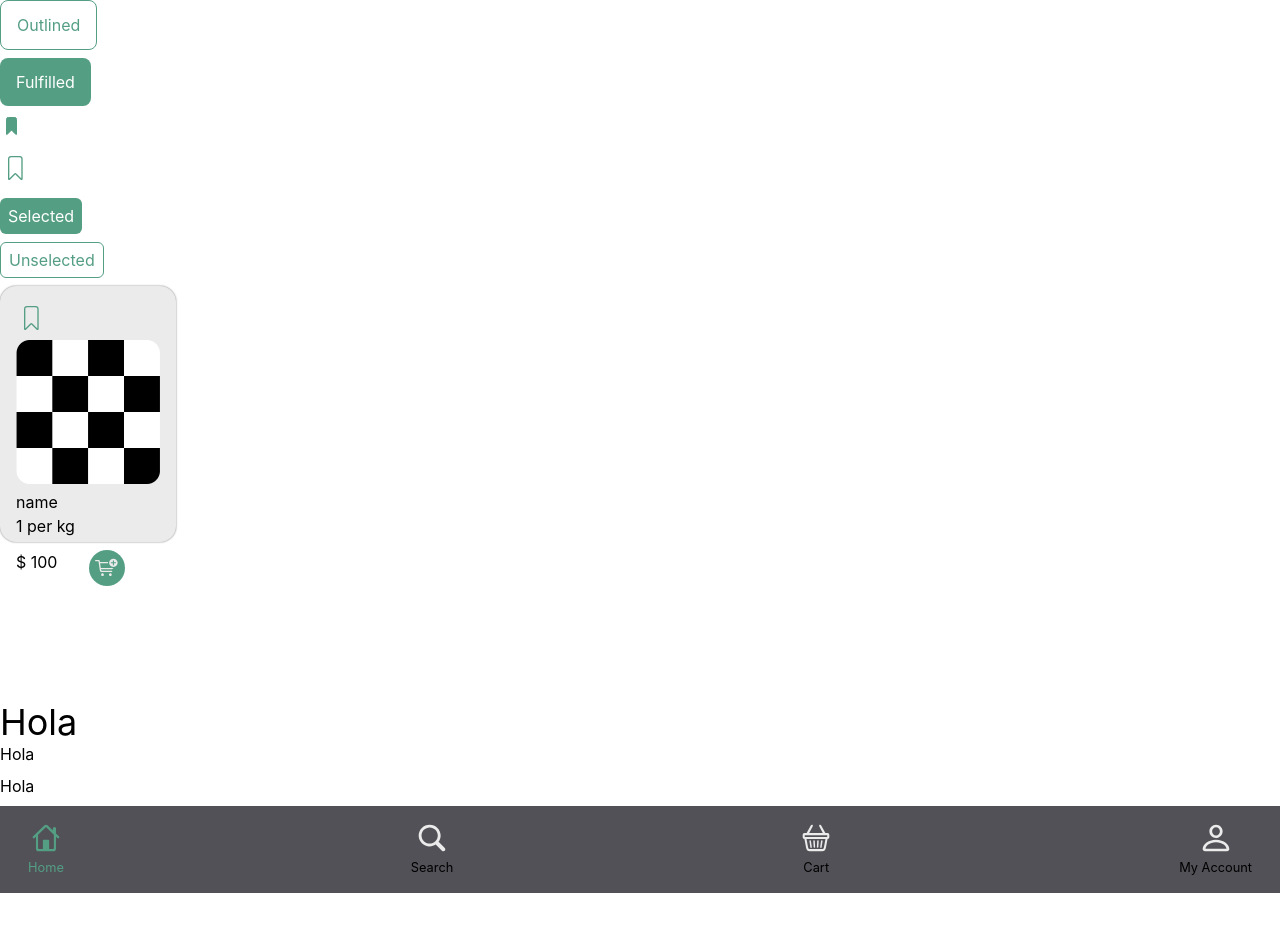
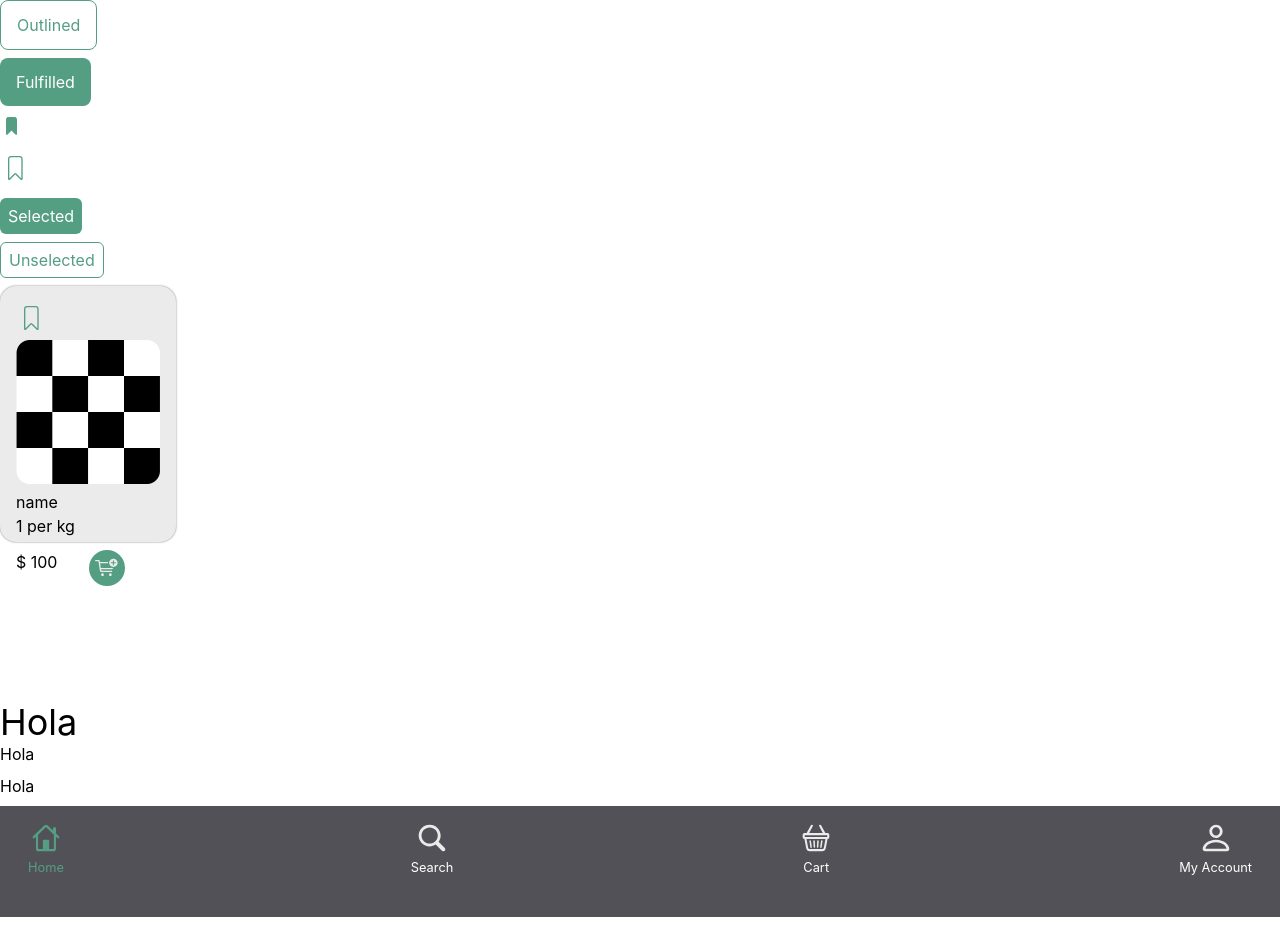
Before and after one commit to NumaLeone/grupo5-interacciones, a React (Create React App) app: page /design in a window 1280 px wide. Before the commit the page ends 901 px from the top, so only its background shows below. Built offline with nearby package versions, Linux system fonts and the light colour scheme.

Commit message:
navbar finished

```diff
--- a/src/components/Navbar/index.tsx
+++ b/src/components/Navbar/index.tsx
@@ -7,22 +7,22 @@ const Navbar = ()=>{
     let checked;
     const size = 32;
     return(
-        <div className="flex  items-center justify-between bg-secondary-95 p-4 h-full pl-7 pr-7">
+        <div className="flex  items-center justify-between bg-secondary-95 p-4 h-full pl-7 pr-7 pb-10">
             <div className="flex flex-col items-center">
                 <HomeIcon checked={checked = true} size={size}/>
-                <h2 className={`mt-1 text-${checked ? 'primary-100' : 'secondary-10'} font-SFProText text-navBar`} > Home </h2>
+                <h2 className={`mt-1 text-${checked ? 'primary-100' : 'white'} font-SFProText text-navBar`} > Home </h2>
             </div>
             <div className="flex flex-col items-center">
                 <SearchIcon checked={checked = false} size={size}/>
-                <h2 className={`mt-1 text-${checked ? 'primary-100' : 'secondary-10'} font-SFProText text-navBar`} > Search </h2>
+                <h2 className={`mt-1 text-${checked ? 'primary-100' : 'white'} font-SFProText text-navBar`} > Search </h2>
             </div>
             <div className="flex flex-col items-center">
                 <CartIcon checked={checked = false} size={size}/>
-                <h2 className={`mt-1 text-${checked ? 'primary-100' : 'secondary-10'} font-SFProText text-navBar`} > Cart </h2>
+                <h2 className={`mt-1 text-${checked ? 'primary-100' : 'white'} font-SFProText text-navBar`} > Cart </h2>
             </div>
             <div className="flex flex-col items-center">
                 <AccountIcon checked={checked = false} size={size}/>
-                <h2 className={`mt-1 text-${checked ? 'primary-100' : 'secondary-10'} font-SFProText text-navBar`} > My Account </h2>
+                <h2 className={`mt-1 text-${checked ? 'primary-100' : 'white'} font-SFProText text-navBar`} > My Account </h2>
             </div>
         </div>
     )
--- a/src/icons/NavBarIcon.ts
+++ b/src/icons/NavBarIcon.ts
@@ -1,4 +1,5 @@
 export interface NavBarIcon{
     checked:boolean;
     size: number;
+
 }
```
